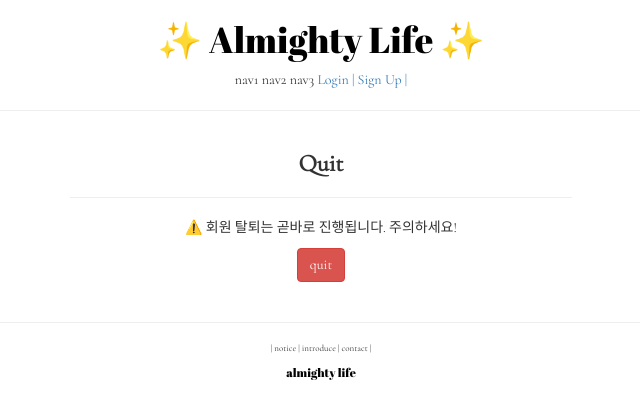
After one commit to isdiscodead/likelion_django_study, a Django app: template accountapp/templates/accountapp/delete.html in a window 1280 px wide. The commit adds this page. Shown: the top 419 px of the page, without its empty margins (319-959 px from the left). Run offline with Django 3.2, Linux system fonts and the light colour scheme; the template is opened without the code that fills it, so the values that code supplies are empty; parts of the project's set-up code (start-up, migrations or seed data) failed here and were passed over; some libraries are stand-ins or nearby versions.

Commit message:
add quit page

```diff
--- /dev/null
+++ b/accountapp/templates/accountapp/delete.html
@@ -0,0 +1,19 @@
+{% extends 'base.html' %}
+{% load bootstrap4 %}
+
+{% block content %}
+
+<div>
+    <div class="account_form_div">
+        <div style="margin: 0.5rem;">
+            <h3><strong>Quit</strong></h3>
+            <hr>
+        </div>
+        <form action="{% url 'accountapp:delete' pk=user.pk %}" method="post">
+            {% csrf_token %}
+            <p>⚠️ 회원 탈퇴는 곧바로 진행됩니다. 주의하세요! </p>
+            <input type="submit" value="quit" class="btn btn-danger">
+        </form>
+    </div>
+</div>
+{% endblock %}
--- a/accountapp/templates/accountapp/detail.html
+++ b/accountapp/templates/accountapp/detail.html
@@ -11,6 +11,9 @@
         {% if target_user == user %}
             <a href="{% url 'accountapp:update' pk=user.pk %}">
                 change info
+            </a><br>
+            <a href="{% url 'accountapp:delete' pk=user.pk %}">
+                quit
             </a>
         {% endif %}
     </div>
--- a/accountapp/urls.py
+++ b/accountapp/urls.py
@@ -15,7 +15,7 @@ Including another URLconf
 """
 from django.contrib.auth.views import LoginView, LogoutView
 from django.urls import path
-from accountapp.views import hello_world, AccountCreateView, AccountDetailView, AccountUpdateView
+from accountapp.views import hello_world, AccountCreateView, AccountDetailView, AccountUpdateView, AccountDeleteView
 
 # 앱 이름 명시하기
 app_name = "accountapp"
@@ -27,4 +27,5 @@ urlpatterns = [
     path('logout/', LogoutView.as_view(), name='logout'),
     path('detail/<int:pk>', AccountDetailView.as_view(), name='detail'),
     path('update/<int:pk>', AccountUpdateView.as_view(), name='update'),
+    path('delete/<int:pk>', AccountDeleteView.as_view(), name='delete'),
 ]
--- a/templates/header.html
+++ b/templates/header.html
@@ -10,11 +10,14 @@
             <span>nav3</span>
             {% if not user.is_authenticated %}
                 <a href="{% url 'accountapp:login' %}?next={{ request.path }}">
-                    <span>Login</span>
+                    <span>Login | </span>
+                </a>
+                <a href="{% url 'accountapp:create' %}">
+                    <span>Sign Up | </span>
                 </a>
             {% else %}
                 <a href="{% url 'accountapp:detail' pk=user.pk %}">
-                    <span>My Page</span>
+                    <span>My Page | </span>
                 </a>
                 <a href="{% url 'accountapp:logout' %}?next={{ request.path }}">
                     <span>Logout</span>
```
Also changed, not shown: accountapp/views.py (+6 -1 lines).
